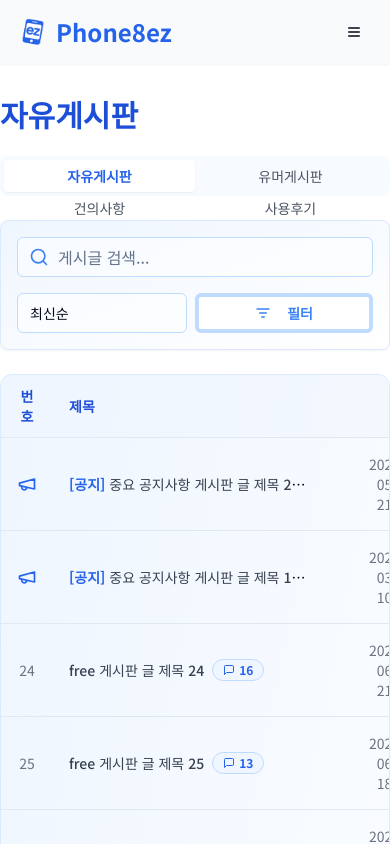
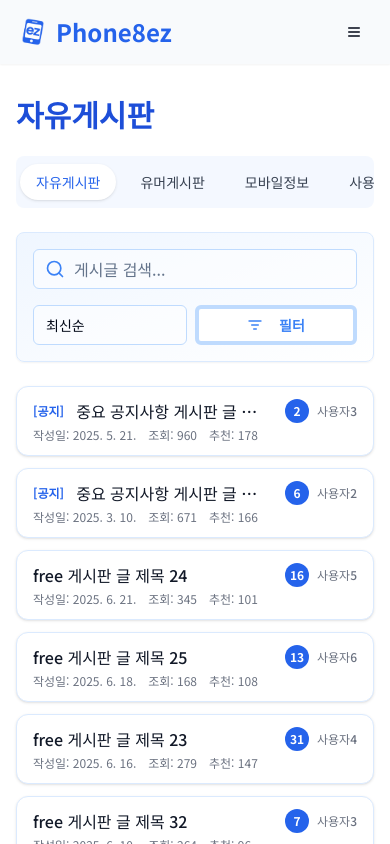
Before and after one commit to UrazilLand/phone8ez, a Next.js app: page /board/free in a window 390 px wide. Shown: the top 844 px of the page. Built offline with nearby package versions, Linux system fonts and the light colour scheme; a web font is replaced by a local one.

Commit message:
****************모든게 완료되었다.*************************

```diff
--- a/src/app/board/[category]/page.tsx
+++ b/src/app/board/[category]/page.tsx
@@ -75,13 +75,14 @@ export default function BoardCategoryPage() {
   const categoryTitleMap: { [key: string]: string } = {
     free: '자유게시판',
     funny: '유머게시판',
-    suggestion: '건의사항',
+    'mobile-info': '모바일정보',
     review: '사용후기',
   };
 
   return (
+    <div className="max-w-[1500px] mx-auto px-4 sm:px-6 lg:px-8">
       <div className="space-y-6">
-      <h1 className="text-3xl font-headline font-bold text-blue-700">
+        <h1 className="text-3xl font-headline font-bold text-blue-700 dark:text-blue-400">
           {categoryTitleMap[category] || '커뮤니티'}
         </h1>
         <BoardHeader />
@@ -89,7 +90,7 @@ export default function BoardCategoryPage() {
         {isLoading ? (
           <div className="space-y-4">
             {[...Array(5)].map((_, i) => (
-            <div key={i} className="flex items-center space-x-4 p-4 border rounded-lg">
+              <div key={i} className="flex items-center space-x-4 p-4 border border-gray-200 dark:border-gray-700 rounded-lg bg-white dark:bg-gray-800">
                 <Skeleton className="h-10 w-10 rounded-full" />
                 <div className="space-y-2 flex-grow">
                   <Skeleton className="h-4 w-3/4" />
@@ -104,5 +105,6 @@ export default function BoardCategoryPage() {
         )}
         <Pagination currentPage={currentPage} totalPages={totalPages} onPageChange={handlePageChange} />
       </div>
+    </div>
   );
 }
--- a/src/app/board/components/BoardFilterBar.tsx
+++ b/src/app/board/components/BoardFilterBar.tsx
@@ -5,18 +5,18 @@ import { Search, ListFilter } from 'lucide-react';
 
 const BoardFilterBar = () => {
   return (
-    <div className="mb-6 flex flex-col sm:flex-row items-center gap-4 p-4 bg-gradient-to-br from-blue-50 to-white border border-blue-100 rounded-lg shadow-sm">
+    <div className="mb-6 flex flex-col sm:flex-row items-center gap-4 p-4 bg-gradient-to-br from-blue-50 to-white dark:from-gray-800 dark:to-gray-900 border border-blue-100 dark:border-gray-700 rounded-lg shadow-sm">
       <div className="relative flex-grow w-full sm:w-auto">
         <Input
           type="text"
           placeholder="게시글 검색..."
-          className="pl-10 border-blue-200 focus:border-blue-400 focus:ring-blue-400/20 bg-white/50"
+          className="pl-10 border-blue-200 dark:border-gray-600 focus:border-blue-400 dark:focus:border-blue-400 focus:ring-blue-400/20 dark:focus:ring-blue-400/20 bg-white/50 dark:bg-gray-800/50 text-gray-900 dark:text-gray-100"
         />
-        <Search className="absolute left-3 top-1/2 -translate-y-1/2 h-5 w-5 text-blue-500" />
+        <Search className="absolute left-3 top-1/2 -translate-y-1/2 h-5 w-5 text-blue-500 dark:text-blue-400" />
       </div>
       <div className="flex gap-2 w-full sm:w-auto">
         <Select defaultValue="latest">
-          <SelectTrigger className="w-full sm:w-[180px] border-blue-200 focus:border-blue-400 focus:ring-blue-400/20 bg-white/50">
+          <SelectTrigger className="w-full sm:w-[180px] border-blue-200 dark:border-gray-600 focus:border-blue-400 dark:focus:border-blue-400 focus:ring-blue-400/20 dark:focus:ring-blue-400/20 bg-white/50 dark:bg-gray-800/50">
             <SelectValue placeholder="정렬 기준" />
           </SelectTrigger>
           <SelectContent>
@@ -27,9 +27,9 @@ const BoardFilterBar = () => {
         </Select>
         <Button
           variant="outline"
-          className="w-full sm:w-auto border-blue-200 hover:bg-blue-50 hover:text-blue-600 hover:border-blue-300"
+          className="w-full sm:w-auto border-blue-200 dark:border-gray-600 hover:bg-blue-50 dark:hover:bg-gray-700 hover:text-blue-600 dark:hover:text-blue-400 hover:border-blue-300 dark:hover:border-gray-500"
         >
-          <ListFilter className="mr-2 h-4 w-4 text-blue-500" />
+          <ListFilter className="mr-2 h-4 w-4 text-blue-500 dark:text-blue-400" />
           필터
         </Button>
       </div>
--- a/src/app/board/components/BoardHeader.tsx
+++ b/src/app/board/components/BoardHeader.tsx
@@ -2,12 +2,11 @@
 
 import Link from 'next/link';
 import { usePathname } from 'next/navigation';
-import { Tabs, TabsList, TabsTrigger } from '@/components/ui/tabs';
 
 const boardCategories = [
   { name: '자유게시판', path: '/board/free' },
   { name: '유머게시판', path: '/board/funny' },
-  { name: '건의사항', path: '/board/suggestion' },
+  { name: '모바일정보', path: '/board/mobile-info' },
   { name: '사용후기', path: '/board/review' },
 ];
 
@@ -16,24 +15,52 @@ const BoardHeader = () => {
   const currentCategoryPath = boardCategories.find(cat => pathname?.startsWith(cat.path))?.path || boardCategories[0].path;
 
   return (
-    <div className="mb-6">
-      <Tabs value={currentCategoryPath} className="w-full">
-        <TabsList className="grid w-full grid-cols-2 sm:grid-cols-4 bg-blue-50/50 p-1 rounded-lg">
-          {boardCategories.map((category) => (
-            <TabsTrigger
-              key={category.path}
-              value={category.path}
-              asChild
-              className="data-[state=active]:bg-white data-[state=active]:text-blue-600 data-[state=active]:shadow-sm data-[state=active]:font-semibold transition-all duration-200"
-            >
-              <Link href={category.path} className="font-medium text-gray-600 hover:text-blue-600">
-                {category.name}
+    <nav className="mb-6 w-full">
+      {/* 모바일: 가로 스크롤 탭 */}
+      <ul className="flex lg:hidden overflow-x-auto no-scrollbar gap-2 py-2 px-1 bg-blue-50/70 dark:bg-gray-800/80 rounded-lg">
+        {boardCategories.map((cat) => {
+          const isActive = currentCategoryPath === cat.path;
+          return (
+            <li key={cat.path} className="shrink-0">
+              <Link
+                href={cat.path}
+                aria-current={isActive ? 'page' : undefined}
+                className={`block px-4 py-2 rounded-full text-sm font-medium whitespace-nowrap transition-colors
+                  ${isActive
+                    ? 'bg-white dark:bg-gray-700 text-blue-600 dark:text-blue-400 shadow font-bold'
+                    : 'bg-transparent text-gray-700 dark:text-gray-200 hover:bg-blue-100 dark:hover:bg-gray-700/60'}
+                  focus-visible:outline-none focus-visible:ring-2 focus-visible:ring-blue-400
+                `}
+              >
+                {cat.name}
               </Link>
-            </TabsTrigger>
-          ))}
-        </TabsList>
-      </Tabs>
-    </div>
+            </li>
+          );
+        })}
+      </ul>
+      {/* 데스크탑: 중앙 정렬 탭 */}
+      <ul className="hidden lg:flex justify-center gap-4 py-2 bg-blue-50/70 dark:bg-gray-800/80 rounded-lg">
+        {boardCategories.map((cat) => {
+          const isActive = currentCategoryPath === cat.path;
+          return (
+            <li key={cat.path}>
+              <Link
+                href={cat.path}
+                aria-current={isActive ? 'page' : undefined}
+                className={`px-6 py-2 rounded-full text-base font-medium transition-colors
+                  ${isActive
+                    ? 'bg-white dark:bg-gray-700 text-blue-600 dark:text-blue-400 shadow font-bold'
+                    : 'bg-transparent text-gray-700 dark:text-gray-200 hover:bg-blue-100 dark:hover:bg-gray-700/60'}
+                  focus-visible:outline-none focus-visible:ring-2 focus-visible:ring-blue-400
+                `}
+              >
+                {cat.name}
+              </Link>
+            </li>
+          );
+        })}
+      </ul>
+    </nav>
   );
 };
 
--- a/src/app/board/components/BoardItem.tsx
+++ b/src/app/board/components/BoardItem.tsx
@@ -13,7 +13,7 @@ interface BoardItemProps {
 // 배찌(아이콘)만 표시하는 컴포넌트
 const UserBadgeBadgeOnly: React.FC<{ plan?: 'free' | 'pro'; role?: 'user' | 'admin' }> = ({ plan, role }) => {
   if (role === 'admin') {
-    return <ShieldCheck className="h-4 w-4 text-blue-600 mx-auto" />;
+    return <ShieldCheck className="h-4 w-4 text-blue-600 dark:text-blue-400 mx-auto" />;
   }
   if (plan === 'pro') {
     return <Flame className="h-4 w-4 text-orange-500 mx-auto" />;
@@ -29,10 +29,10 @@ const BoardItem: React.FC<BoardItemProps> = ({ post, category }) => {
   });
 
   return (
-    <TableRow className="hover:bg-blue-50/30 transition-colors cursor-pointer group">
-      <TableCell className="w-[80px] text-center text-gray-500">
+    <TableRow className="hover:bg-blue-50/30 dark:hover:bg-gray-700/30 transition-colors cursor-pointer group">
+      <TableCell className="w-[80px] text-center text-gray-500 dark:text-gray-400">
         {post.is_notice ? (
-          <Megaphone className="h-5 w-5 mx-auto text-blue-600" />
+          <Megaphone className="h-5 w-5 mx-auto text-blue-600 dark:text-blue-400" />
         ) : (
           post.id
         )}
@@ -40,15 +40,15 @@ const BoardItem: React.FC<BoardItemProps> = ({ post, category }) => {
       <TableCell className="max-w-[300px] sm:max-w-none truncate">
         <Link
           href={`/board/${category}/${post.id}`}
-          className="font-medium group-hover:text-blue-600 transition-colors text-gray-700"
+          className="font-medium group-hover:text-blue-600 dark:group-hover:text-blue-400 transition-colors text-gray-700 dark:text-gray-300"
         >
           {post.is_notice && (
-            <span className="text-blue-600 font-bold">[공지] </span>
+            <span className="text-blue-600 dark:text-blue-400 font-bold">[공지] </span>
           )}
           {post.title}
         </Link>
         {post.comment_count > 0 && (
-          <Badge variant="outline" className="ml-2 text-xs border-blue-200 text-blue-600 bg-blue-50">
+          <Badge variant="outline" className="ml-2 text-xs border-blue-200 dark:border-blue-600 text-blue-600 dark:text-blue-400 bg-blue-50 dark:bg-blue-900/20">
             <MessageSquare className="h-3 w-3 mr-1" /> {post.comment_count}
           </Badge>
         )}
@@ -60,15 +60,15 @@ const BoardItem: React.FC<BoardItemProps> = ({ post, category }) => {
       <TableCell className="w-32 text-center hidden md:table-cell">
         <UserBadge nickname={post.author_nickname} plan={post.author_plan} role={post.author_role} />
       </TableCell>
-      <TableCell className="w-32 text-center text-gray-500">{formattedDate}</TableCell>
-      <TableCell className="text-center text-gray-500 hidden sm:table-cell">
+      <TableCell className="w-32 text-center text-gray-500 dark:text-gray-400">{formattedDate}</TableCell>
+      <TableCell className="text-center text-gray-500 dark:text-gray-400 hidden sm:table-cell">
         <div className="flex items-center justify-center">
-          <Eye className="h-4 w-4 mr-1 text-blue-500"/> {post.views}
+          <Eye className="h-4 w-4 mr-1 text-blue-500 dark:text-blue-400"/> {post.views}
         </div>
       </TableCell>
-      <TableCell className="text-center text-gray-500 hidden sm:table-cell">
+      <TableCell className="text-center text-gray-500 dark:text-gray-400 hidden sm:table-cell">
         <div className="flex items-center justify-center">
-          <ThumbsUp className="h-4 w-4 mr-1 text-blue-500"/> {post.likes}
+          <ThumbsUp className="h-4 w-4 mr-1 text-blue-500 dark:text-blue-400"/> {post.likes}
         </div>
       </TableCell>
     </TableRow>
--- a/src/app/board/components/BoardList.tsx
+++ b/src/app/board/components/BoardList.tsx
@@ -26,18 +26,20 @@ const BoardList: React.FC<BoardListProps> = ({ posts, category }) => {
   const regularPosts = posts.filter(post => !post.is_notice);
 
   return (
-    <Card className="bg-gradient-to-br from-blue-50 to-white border-blue-100 shadow-lg rounded-xl overflow-hidden">
+    <>
+      {/* 데스크탑: 테이블 */}
+      <Card className="bg-gradient-to-br from-blue-50 to-white dark:from-gray-800 dark:to-gray-900 border-blue-100 dark:border-gray-700 shadow-lg rounded-xl overflow-hidden hidden lg:block">
         <CardContent className="p-0">
           <Table>
             <TableHeader>
-            <TableRow className="bg-blue-50/50 hover:bg-blue-50/50">
-              <TableHead className="w-[80px] text-center text-blue-700 font-semibold">번호</TableHead>
-              <TableHead className="text-blue-700 font-semibold">제목</TableHead>
+              <TableRow className="bg-blue-50/50 dark:bg-gray-800/50 hover:bg-blue-50/50 dark:hover:bg-gray-800/50">
+                <TableHead className="w-[80px] text-center text-blue-700 dark:text-blue-400 font-semibold">번호</TableHead>
+                <TableHead className="text-blue-700 dark:text-blue-400 font-semibold">제목</TableHead>
                 <TableHead className="w-10" />
-              <TableHead className="w-32 text-blue-700 font-semibold text-center hidden md:table-cell">글쓴이</TableHead>
-              <TableHead className="w-32 text-blue-700 font-semibold text-center">작성일</TableHead>
-              <TableHead className="text-center hidden sm:table-cell text-blue-700 font-semibold">조회</TableHead>
-              <TableHead className="text-center hidden sm:table-cell text-blue-700 font-semibold">추천</TableHead>
+                <TableHead className="w-32 text-blue-700 dark:text-blue-400 font-semibold text-center hidden md:table-cell">글쓴이</TableHead>
+                <TableHead className="w-32 text-blue-700 dark:text-blue-400 font-semibold text-center">작성일</TableHead>
+                <TableHead className="text-center hidden sm:table-cell text-blue-700 dark:text-blue-400 font-semibold">조회</TableHead>
+                <TableHead className="text-center hidden sm:table-cell text-blue-700 dark:text-blue-400 font-semibold">추천</TableHead>
               </TableRow>
             </TableHeader>
             <TableBody>
@@ -49,12 +51,50 @@ const BoardList: React.FC<BoardListProps> = ({ posts, category }) => {
               ))}
             </TableBody>
             {posts.length === 0 && (
-            <TableCaption className="text-gray-500 py-8">게시글이 없습니다.</TableCaption>
+              <TableCaption className="text-gray-500 dark:text-gray-400 py-8">게시글이 없습니다.</TableCaption>
             )}
           </Table>
         </CardContent>
       </Card>
+      {/* 모바일/태블릿: 카드형 리스트 */}
+      <div className="block lg:hidden space-y-3">
+        {posts.length === 0 && (
+          <div className="text-center text-gray-500 dark:text-gray-400 py-8">게시글이 없습니다.</div>
+        )}
+        {posts.map((post) => (
+          <MobileBoardCard key={post.id} post={post} category={category} />
+        ))}
+      </div>
+    </>
   );
 };
 
+// 모바일 카드형 게시글
+function MobileBoardCard({ post, category }: { post: Post; category: string }) {
+  return (
+    <a
+      href={`/board/${category}/${post.id}`}
+      className="block rounded-xl border border-blue-100 dark:border-gray-700 bg-white dark:bg-gray-900 px-4 py-3 shadow hover:border-blue-400 dark:hover:border-blue-400 transition-colors"
+    >
+      <div className="flex items-center gap-2 mb-1 min-w-0">
+        {post.is_notice && (
+          <span className="text-xs font-bold text-blue-600 dark:text-blue-400 mr-1 shrink-0">[공지]</span>
+        )}
+        <span className="font-medium text-gray-900 dark:text-gray-100 flex-1 truncate min-w-0">{post.title}</span>
+        {post.comment_count > 0 && (
+          <span className="ml-2 flex items-center justify-center w-6 h-6 rounded-full bg-blue-600 dark:bg-blue-500 text-white text-xs font-bold shrink-0">
+            {post.comment_count}
+          </span>
+        )}
+        <span className="ml-auto text-xs text-gray-500 dark:text-gray-400 font-medium shrink-0">{post.author_nickname}</span>
+      </div>
+      <div className="flex flex-wrap gap-x-3 gap-y-1 text-xs text-gray-500 dark:text-gray-400 mt-1">
+        <span>작성일: {new Date(post.created_at).toLocaleDateString('ko-KR')}</span>
+        <span>조회: {post.views}</span>
+        <span>추천: {post.likes}</span>
+      </div>
+    </a>
+  );
+}
+
 export default BoardList;
--- a/src/app/dashboard/components/integrated/IntegratedSheet.tsx
+++ b/src/app/dashboard/components/integrated/IntegratedSheet.tsx
@@ -685,7 +685,7 @@ export default function IntegratedSheet({
                           if (rowIndex === 0 && colIndex > 0) {
                             const isDeleteMode = columnToDelete === colIndex;
                             // 통신사별 색상 서식
-                            let carrierColor = 'bg-gray-200 dark:bg-[#3B3B3B] text-gray-700 dark:text-gray-300';
+                            let carrierColor = 'bg-white dark:bg-[#3B3B3B] text-gray-700 dark:text-gray-300';
                             if (cell === 'SK') carrierColor = 'text-red-600 dark:text-red-400';
                             else if (cell === 'KT') carrierColor = 'text-foreground dark:text-gray-100';
                             else if (cell === 'LG') carrierColor = 'text-pink-700 dark:text-pink-400';
--- a/src/app/support/page.tsx
+++ b/src/app/support/page.tsx
@@ -145,7 +145,7 @@ export default function SupportPage() {
               <Plus className="w-4 h-4 mr-1" /> 문의하기
             </Button>
           </CardHeader>
-          <CardContent className="flex-1 flex flex-col justify-between p-0">
+          <CardContent className="flex-1 flex flex-col p-0 min-h-[350px]">
             {/* 아코디언 문의 목록 */}
             <div className="space-y-2 px-6 pt-2 flex-1">
               {inquiryItems.map((item, idx) => (
@@ -154,8 +154,8 @@ export default function SupportPage() {
                 </div>
               ))}
             </div>
-            {/* 페이지네이션 - 항상 하단 고정 */}
-            <div className="w-full px-6 py-4 border-t border-blue-100 dark:border-gray-700 bg-white/80 dark:bg-gray-800/80 flex justify-center items-center sticky bottom-0 z-10">
+            {/* 페이지네이션 - 카드 하단 고정 */}
+            <div className="w-full px-6 py-4 border-t border-blue-100 dark:border-gray-700 bg-white/80 dark:bg-gray-800/80 flex justify-center items-center mt-auto">
               <Pagination currentPage={1} totalPages={5} />
             </div>
           </CardContent>
```
Also changed, not shown: src/app/board/components/Pagination.tsx (+6 -6 lines), src/components/layout/Header.tsx (+5 -5 lines). Lines whose indentation alone changed are shown as unchanged.
